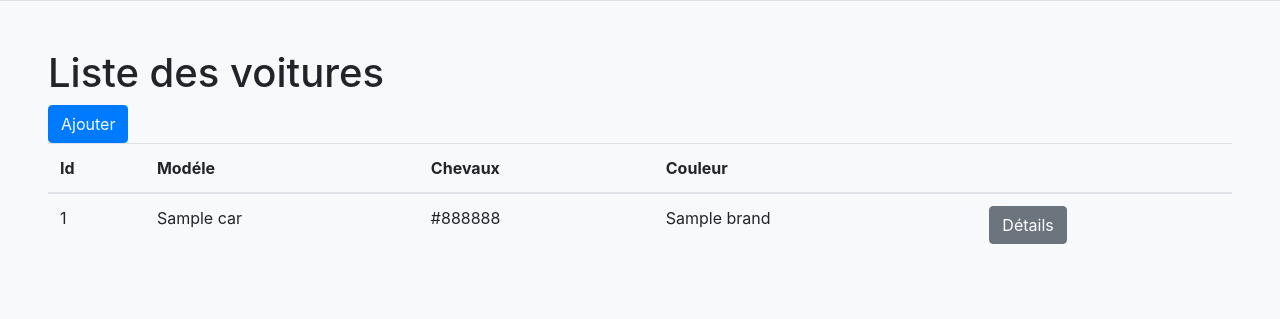
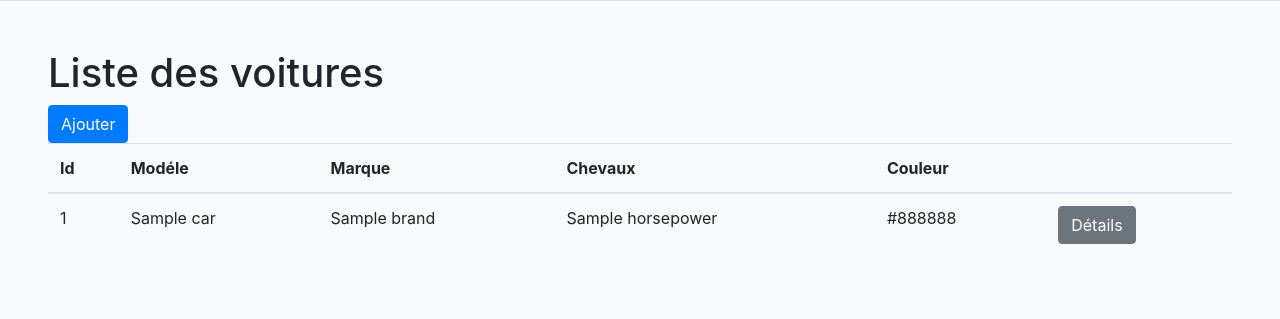
Before and after one commit to YoaN80490/Car-exo-form, a Symfony app: template templates/car/browse.html.twig in a window 1280 px wide. Shown: the part 56-375 px from the top of the page. Run offline with Twig, Linux system fonts and the light colour scheme; the template is opened without the code that fills it: most values are stand-ins (such as "Sample title", 1, 10 or a date in 2020); some libraries are stand-ins or nearby versions.

Commit message:
légere correction

```diff
--- a/templates/car/browse.html.twig
+++ b/templates/car/browse.html.twig
@@ -13,8 +13,10 @@
                 <tr>
                     <th>Id</th>
                     <th>Modéle</th>
+                    <th>Marque</th>
                     <th>Chevaux</th>
                     <th>Couleur</th>
+
                     <th></th>
                 </tr>
             </thead>
@@ -23,8 +25,10 @@
                     <tr>
                         <td>{{ currentCar.id }}</td>
                         <td>{{ currentCar.name }}</td>
+                        <td>{{ currentCar.brand.name }}</td>
+                        <td>{{ currentCar.horsepower }}</td>
                         <td>{{ currentCar.color }}</td>
-                        <td>{{ currentCar.brand.name }}</td>
+
                         <td>
                             <a href="{{path('app_car_read', {id: currentCar.id})}}" class="btn btn-secondary">Détails</a>
                         </td>
```
